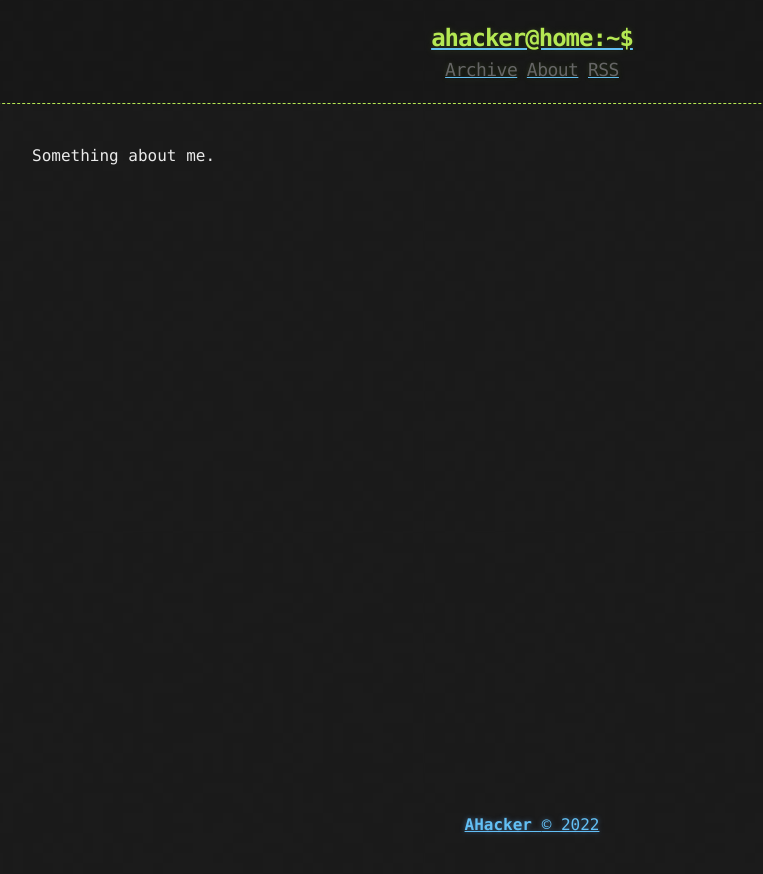
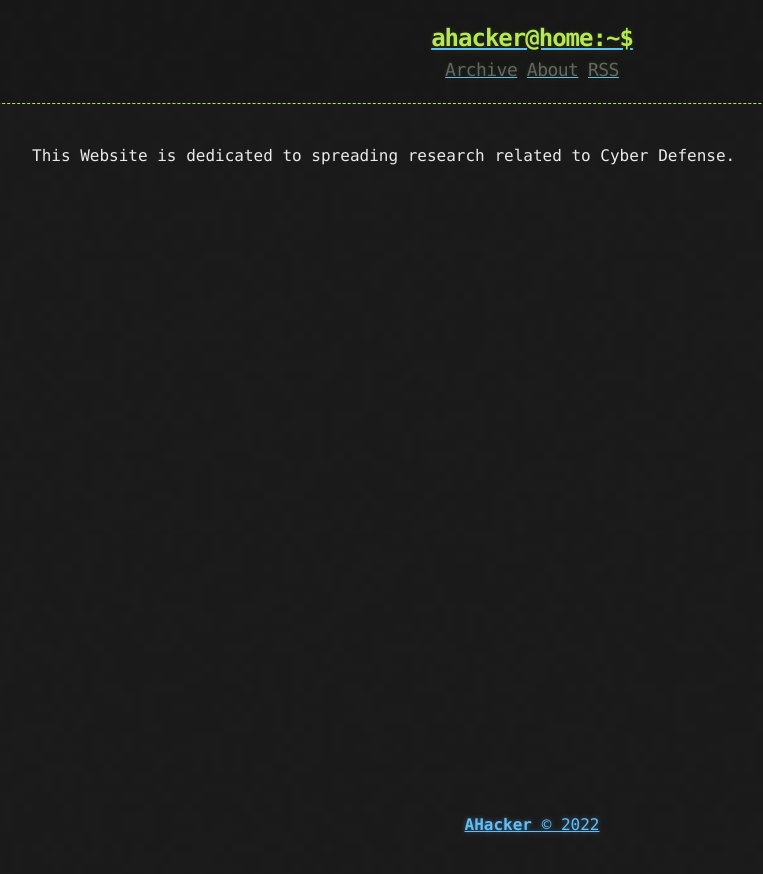
Before and after one commit to AchintyaVatsrajCV/achintyavatsrajcv.github.io, a Jekyll site: the page built from about.md, in a window 1280 px wide. Shown: the top 874 px of the page, without its empty margins (108-871 px from the left). Built offline with Jekyll 4.4.1, drawn with Linux system fonts in a browser that asks for light colours.

Commit message:
about page change

```diff
--- a/about.md
+++ b/about.md
@@ -3,4 +3,4 @@ layout: page
 title: About
 ---
 
-Something about me.
+This Website is dedicated to spreading research related to Cyber Defense.
```
